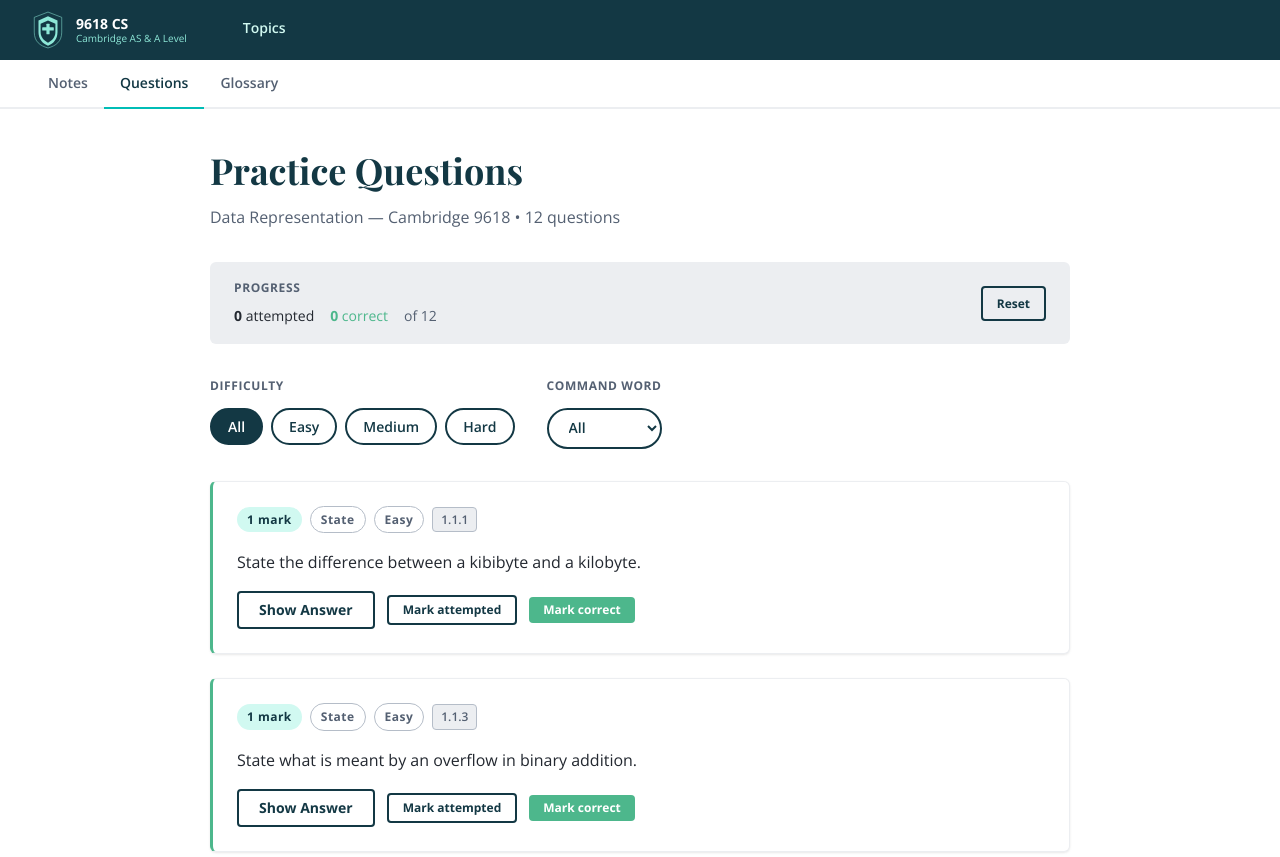
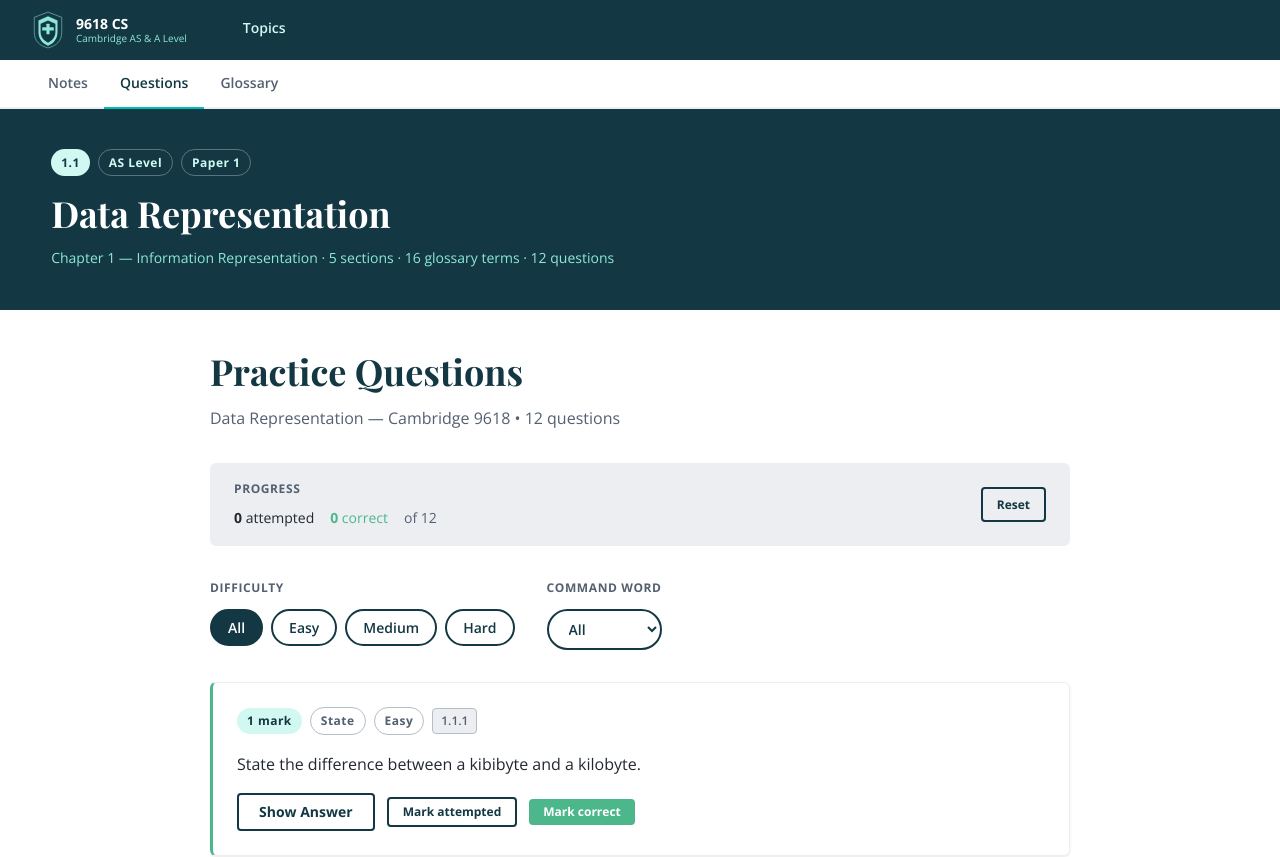
Before and after one commit to ricproenca/stepwise-cs, a Next.js app in the folder frontend/: page /topics/data-representation/questions in a window 1280 px wide. Shown: the top 857 px of the page. Built offline with nearby package versions, Linux system fonts and the light colour scheme.

Commit message:
fix header

```diff
--- a/frontend/app/topics/[topic]/layout.js
+++ b/frontend/app/topics/[topic]/layout.js
@@ -6,11 +6,18 @@ import NavBar from '../../../components/NavBar';
 import TopicNav from '../../../components/TopicNav';
 import Footer from '../../../components/Footer';
 import Link from 'next/link';
+import { topicSections } from '../../../data/topics';
 import styles from './layout.module.css';
 
-export default function TopicLayout({ children, params }) {
-  const { topic } = params;
+export default async function TopicLayout({ children, params }) {
+  const { topic } = await params;
   const base = `/topics/${topic}`;
+
+  const allTopics = topicSections.flatMap(s => s.topics);
+  const topicData = allTopics.find(t => t.slug === topic) ?? {};
+  const sectionData = topicSections.find(s => s.topics.some(t => t.slug === topic));
+  const levelLabel = sectionData?.level === 'AS' ? 'AS Level' : (sectionData?.level ?? '');
+  const paperLabel = topicData.paper?.split('·').pop().trim() ?? '';
 
   const footerLinks = (
     <>
@@ -24,8 +31,19 @@ export default function TopicLayout({ children, params }) {
     <>
       <NavBar />
       <TopicNav topic={topic} />
+      <header className={styles.topicHeader}>
+        <div className={styles.topicHeaderInner}>
+          <div className={styles.badgeRow}>
+            {topicData.ref && <span className={styles.badge}>{topicData.ref}</span>}
+            {levelLabel && <span className={styles.badgeLight}>{levelLabel}</span>}
+            {paperLabel && <span className={styles.badgeLight}>{paperLabel}</span>}
+          </div>
+          <h1 className={styles.topicTitle}>{topicData.title}</h1>
+          {topicData.meta && <p className={styles.topicMeta}>{topicData.meta}</p>}
+        </div>
+      </header>
       {children}
-      <Footer topicLabel="Section 1.1 Data Representation" links={footerLinks} />
+      <Footer topicLabel={`Section ${topicData.ref} ${topicData.title}`} links={footerLinks} />
     </>
   );
 }
--- a/frontend/app/topics/[topic]/layout.module.css
+++ b/frontend/app/topics/[topic]/layout.module.css
@@ -1,3 +1,68 @@
+/* ── TOPIC HEADER ─────────────────────────────────────────── */
+
+.topicHeader {
+  background: var(--color-bg-inverse);
+  padding: var(--space-10) var(--container-pad);
+}
+
+.topicHeaderInner {
+  max-width: var(--max-width-xl);
+  margin: 0 auto;
+}
+
+.badgeRow {
+  display: flex;
+  gap: var(--space-2);
+  flex-wrap: wrap;
+  margin-bottom: var(--space-4);
+}
+
+.badge {
+  display: inline-flex;
+  align-items: center;
+  padding: 3px 10px;
+  border-radius: var(--radius-pill);
+  font-family: var(--font-body);
+  font-size: var(--text-xs);
+  font-weight: var(--fw-bold);
+  letter-spacing: var(--ls-wide);
+  white-space: nowrap;
+  background: var(--color-cambridge-light-blue);
+  color: var(--color-cambridge-dark-blue);
+}
+
+.badgeLight {
+  display: inline-flex;
+  align-items: center;
+  padding: 3px 10px;
+  border-radius: var(--radius-pill);
+  font-family: var(--font-body);
+  font-size: var(--text-xs);
+  font-weight: var(--fw-bold);
+  letter-spacing: var(--ls-wide);
+  white-space: nowrap;
+  background: transparent;
+  border: 1px solid rgba(255, 255, 255, 0.3);
+  color: var(--color-cambridge-light-blue);
+}
+
+.topicTitle {
+  font-family: var(--font-display);
+  font-size: var(--text-4xl);
+  color: var(--color-white);
+  line-height: var(--lh-tight);
+  margin: 0 0 var(--space-3);
+}
+
+.topicMeta {
+  font-family: var(--font-body);
+  font-size: var(--text-sm);
+  color: var(--color-cambridge-blue);
+  margin: 0;
+}
+
+/* ── FOOTER BUTTONS ───────────────────────────────────────── */
+
 .footerBtn {
   display: inline-flex;
   align-items: center;
--- a/frontend/components/FilterTabs/index.js
+++ b/frontend/components/FilterTabs/index.js
@@ -24,7 +24,7 @@ export default function FilterTabs({ sections }) {
       </div>
       {visible.map(section => (
         <section key={section.level} className={styles.section} aria-labelledby={`heading-${section.level.replace(' ', '-')}`}>
-          <h3 id={`heading-${section.level.replace(' ', '-')}`} className={styles.sectionHeading}>{section.level}</h3>
+          {visible.length > 1 && <h3 id={`heading-${section.level.replace(' ', '-')}`} className={styles.sectionHeading}>{section.level}</h3>}
           <div className={styles.grid}>
             {section.topics.map(topic => (
               <TopicCardSlot key={topic.ref} topic={topic} />
--- a/frontend/data/topics.js
+++ b/frontend/data/topics.js
@@ -9,6 +9,7 @@ export const topicSections = [
         paper: 'AS · Paper 1',
         status: 'available',
         stats: '16 glossary terms · 12 questions',
+        meta: 'Chapter 1 — Information Representation · 5 sections · 16 glossary terms · 12 questions',
       },
       { ref: '1.2', slug: null, title: 'Multimedia', paper: 'AS · Paper 1', status: 'pending' },
       { ref: '1.3', slug: null, title: 'Compression', paper: 'AS · Paper 1', status: 'pending' },
```
Also changed, not shown: frontend/app/page.js (+0 -11 lines), frontend/app/topics/[topic]/page.js (+3 -17 lines), 1 other file (tests, documents, lock files or other folders).
